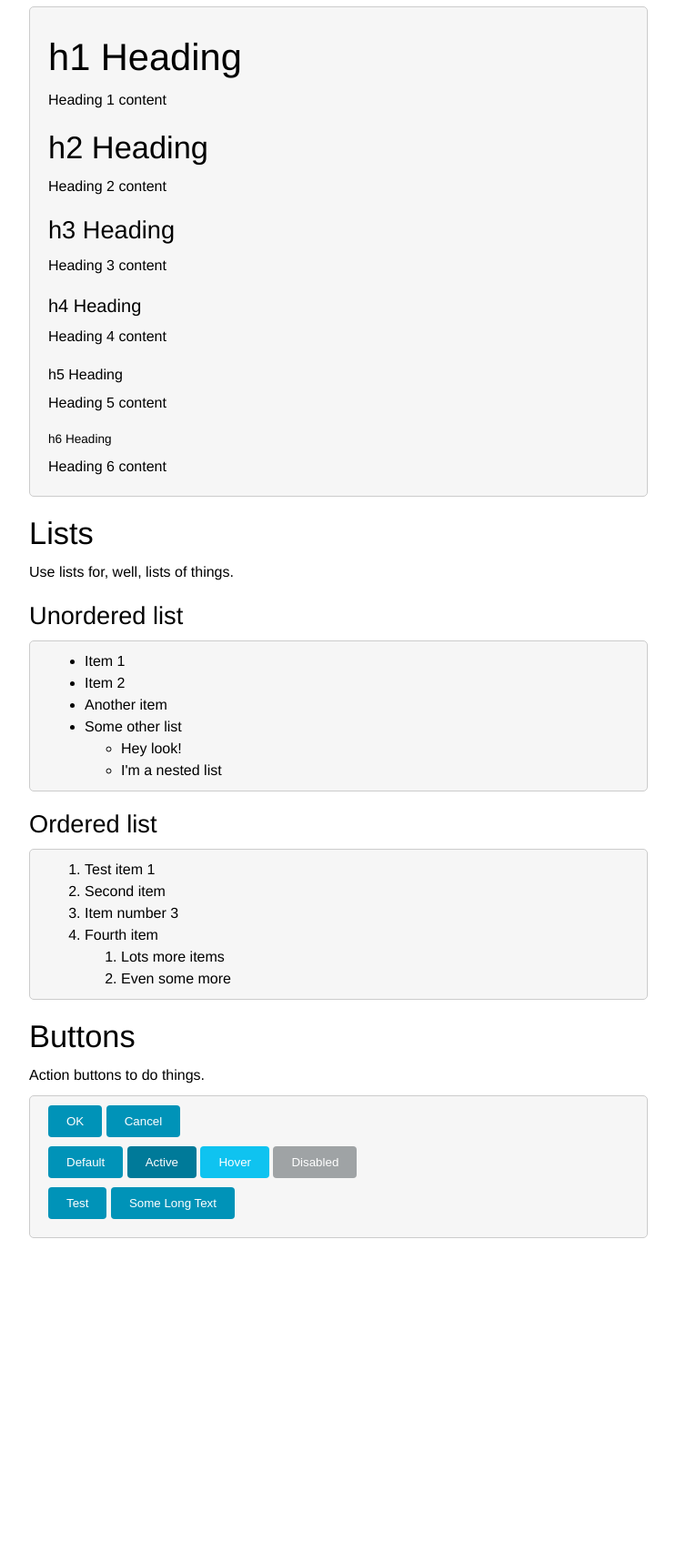
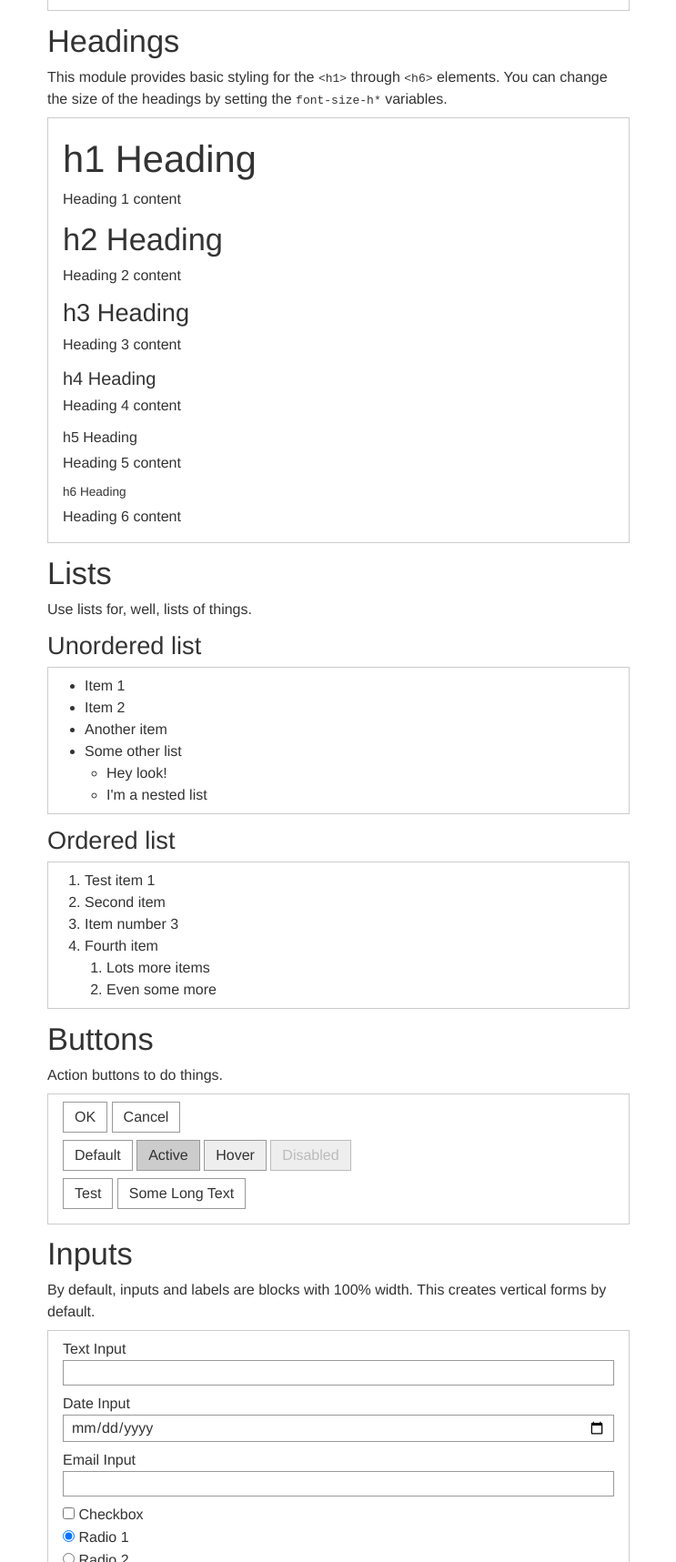
Before and after one commit to conradz/hut-base, a plain HTML site: page index.html in a window 1280 px wide. Shown: the part 1083-2800 px from the top of the page at 91% size, without its empty margins (268-1011 px from the left). Before the commit the page ends 2454 px from the top, so only its background shows below. Drawn offline with Linux system fonts and the light colour scheme.

Commit message:
Update example

```diff
--- a/example.css
+++ b/example.css
@@ -1,35 +1,3 @@
-/*
- * Default base settings
- * Many of these settings are from Bootstrap (https://github.com/twbs/bootstrap)
- */
-
-:root {
-  /* Font settings for body */
-  var-font-family-base: "Helvetica Neue", Helvetica, Arial, sans-serif;
-  var-font-size-base: 16px;
-  var-line-height-base: 1.5;
-  /* Font settings for headings */
-  var-font-family-heading: "Helvetica Neue", Helvetica, Arial, sans-serif;
-  var-line-height-heading: 1.2;
-  var-font-weight-heading: 500;
-  var-font-size-h1: 2.6em;
-  var-font-size-h2: 2.15em;
-  var-font-size-h3: 1.70em;
-  var-font-size-h4: 1.25em;
-  var-font-size-h5: 1em;
-  var-font-size-h6: 0.85em;
-  /* Color for <hr> element */
-  var-hr-color: #CCC;
-  var-button-padding: 10px 20px;
-  var-button-radius: 4px;
-  var-button-text-color: #FFF;
-  var-button-color-default: #0093B8;
-  var-button-color-hover: #0FC3F0;
-  var-button-color-active: #007A99;
-  var-button-color-disabled: #9FA3A5;
-  var-button-transition-time: 0.3s;
-}
-
 /* Basic layout styles */
 
 *,
@@ -56,35 +24,13 @@ body {
   overflow: hidden;
 }
 
-/* Element definitions for HTML5 elements, taken from normalize.css */
-
-article,
-aside,
-details,
-figcaption,
-figure,
-footer,
-header,
-hgroup,
-main,
-nav,
-section,
-summary {
-  display: block;
-}
-
-audio,
-canvas,
-video {
-  display: inline-block;
-}
-
 /* Fonts and other typographical settings */
 
 html {
   font-family: "Helvetica Neue", Helvetica, Arial, sans-serif;
-  font-size: 16px;
+  font-size: 100%;
   line-height: 1.5;
+  color: #333;
 }
 
 h1,
@@ -93,38 +39,37 @@ h3,
 h4,
 h5,
 h6 {
-  font-family: "Helvetica Neue", Helvetica, Arial, sans-serif;
   font-weight: 500;
   line-height: 1.2;
-  margin: 20px 0 10px 0;
+  margin: 0.8rem 0 0.4rem 0;
 }
 
 h1 {
-  font-size: 2.6em;
+  font-size: 2.6rem;
 }
 
 h2 {
-  font-size: 2.15em;
+  font-size: 2.15rem;
 }
 
 h3 {
-  font-size: 1.70em;
+  font-size: 1.7rem;
 }
 
 h4 {
-  font-size: 1.25em;
+  font-size: 1.25rem;
 }
 
 h5 {
-  font-size: 1em;
+  font-size: 1rem;
 }
 
 h6 {
-  font-size: 0.85em;
+  font-size: 0.85rem;
 }
 
 p {
-  margin: 0 0 10px 0;
+  margin: 0 0 0.5rem 0;
 }
 
 hr {
@@ -138,44 +83,74 @@ hr {
 ul,
 ol {
   margin: 0;
-  padding: 0 0 0 40px;
+  padding: 0 0 0 1.5em;
 }
 
 button {
-  border: none;
-  border-radius: 4px;
-  padding: 10px 20px;
-  color: #FFF;
-  background-color: #0093B8;
-  transition: background-color 0.3s;
+  border: 1px solid #999;
+  padding: 0.25em 0.75em;
+  background-color: #FFF;
+  font: inherit;
+  color: inherit;
+  transition: background-color 0.2s;
 }
 
 button:hover,
 button.hover {
-  background-color: #0FC3F0;
+  background-color: #EEE;
 }
 
 button:active,
 button.active {
-  background-color: #007A99;
+  background-color: #CCC;
 }
 
 button:disabled {
-  background-color: #9FA3A5;
+  background-color: #EEE;
+  border-color: #BBB;
+  color: #BBB;
+}
+
+input,
+label {
+  display: block;
+  width: 100%;
+}
+
+input {
+  color: inherit;
+  font: inherit;
+  /* line-height must be normal in Firefox, make it the same cross-browser */
+  line-height: normal;
+  outline: none;
+  border: 1px solid #999;
+  padding: 0.25em 0.5em;
+  margin: 0 0 0.5rem 0;
+  transition: 0.2s border-color;
+}
+
+input:focus {
+  border-color: #666;
+}
+
+input[type="checkbox"],
+input[type="radio"] {
+  display: inline-block;
+  width: auto;
+  padding: 0;
+  border: none;
 }
 
 body {
-  padding: 0 20px 10px 20px;
+  padding: 0 1rem 0.5rem 1rem;
   margin: 0 auto;
-  max-width: 720px;
+  max-width: 42rem;
   overflow: hidden;
 }
 
 .example {
-  padding: 10px 20px;
+  padding: 0.5rem 1rem;
   border: 1px solid #CCC;
-  background-color: #F6F6F6;
-  border-radius: 5px;
   position: relative;
   overflow: hidden;
 }
--- a/index.html
+++ b/index.html
@@ -23,6 +23,15 @@
                 <a href="https://github.com/conradz/hut-base">
                     View the code on Github.
                 </a>
+            </p>
+        </section>
+
+        <section id="modifying">
+            <h2>Customizing</h2>
+            <p>
+                This is meant to be used as a baseline style, not as a complete
+                styling framework. You should create your own styling by
+                overriding the styles for your own use where appropriate.
             </p>
         </section>
 
@@ -160,5 +169,29 @@
             </div>
         </section>
 
+        <section id="inputs">
+            <h2>Inputs</h2>
+            <p>
+                By default, inputs and labels are blocks with 100% width. This
+                creates vertical forms by default.
+            </p>
+
+            <div class="example">
+                <label for="text-input">Text Input</label>
+                <input id="text-input">
+
+                <label for="date-input">Date Input</label>
+                <input id="date-input" type="date">
+
+                <label for="email-input">Email Input</label>
+                <input id="email-input" type="email">
+
+                <label><input type="checkbox"> Checkbox</label>
+
+                <label><input type="radio" name="radio" checked> Radio 1</label>
+                <label><input type="radio" name="radio"> Radio 2</label>
+            </div>
+        </section>
+
     </body>
 </html>
```
